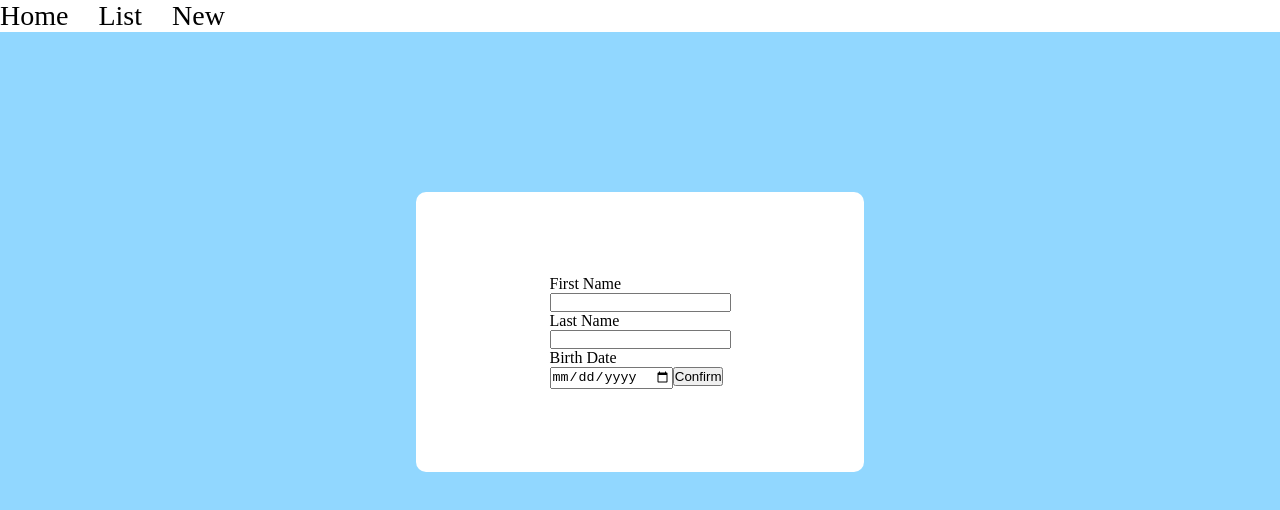
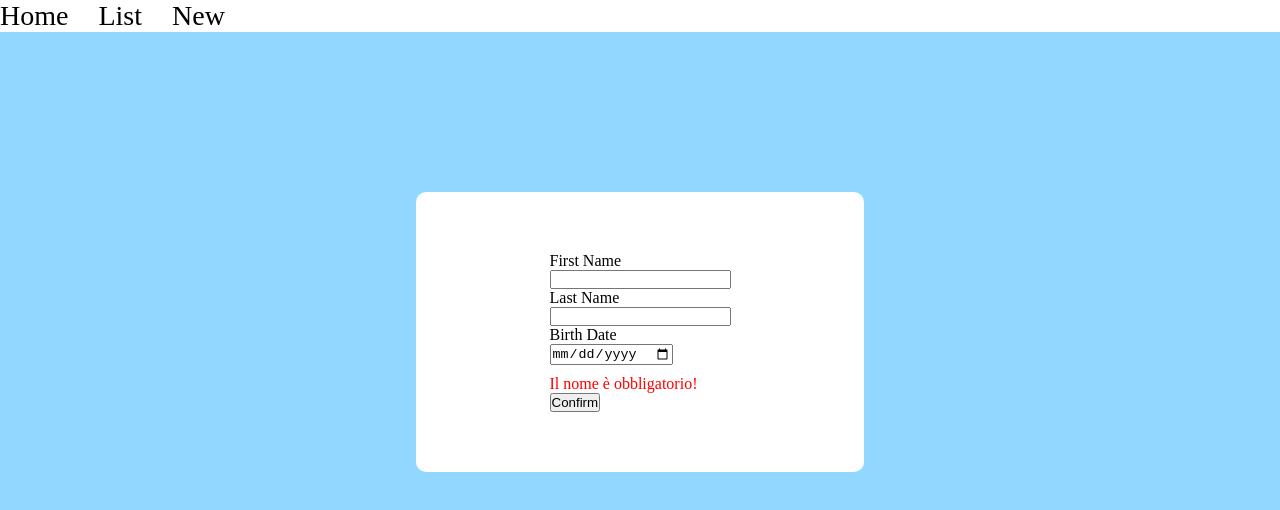
Before and after one commit to riccardo-ottavi/birthdayRememberer, a React (Vite) app: page /new in a window 1280 px wide. Shown: the top 510 px of the page. Built offline with nearby package versions, Linux system fonts and the light colour scheme; no server answers.

Commit message:
validazione form

```diff
--- a/src/pages/NewPersonPage.jsx
+++ b/src/pages/NewPersonPage.jsx
@@ -1,9 +1,15 @@
-import { useContext, useState } from "react"
+import { useContext, useState, useMemo } from "react"
 import { GlobalContext } from "../contexts/BirthdayContext";
 
 export default function NewPersonPage(){
 
-    const [formData, setFormData] = useState({})
+    const [formData, setFormData] = useState({
+        firstName: "",
+        lastName: "",
+        birthDate: ""
+    });
+
+    const symbols = ["!", "@", "#", "$", "%", "^", "&", "*", "(", ")", "_", "+", "="];
 
     const {setPeople} = useContext(GlobalContext)
 
@@ -31,6 +37,47 @@ export default function NewPersonPage(){
     }
 }
 
+    const fieldError = useMemo(() => {
+
+        if (formData.firstName.trim().length === 0) {
+            return "Il nome è obbligatorio!";
+        }
+
+        if (formData.lastName.trim().length === 0) {
+            return "Il cognome è obbligatorio!";
+        }
+
+        if (!isFieldValid(formData.firstName)) {
+            return "Il nome contiene caratteri non validi";
+        }
+
+        if (!isFieldValid(formData.lastName)) {
+            return "Il cognome contiene caratteri non validi";
+        }
+
+        if (!formData.birthDate) {
+            return "La data di nascita è obbligatoria";
+        }
+
+        const today = new Date();
+        const selectedDate = new Date(formData.birthDate);
+
+        if (selectedDate > today) {
+            return "La data non può essere nel futuro";
+        }
+
+        return null;
+
+    }, [formData]);
+
+    function isFieldValid(field) {
+
+        if([...field].some((char) => symbols.includes(char))) return false
+
+        return true
+    }
+
+
     function setFieldValue(e){
         const { value, name } = e.target;
         setFormData({ ...formData, [name]: value });
@@ -45,6 +92,11 @@ export default function NewPersonPage(){
             <input type="text" name="lastName" onChange={setFieldValue}/>
             <p>Birth Date</p>
             <input type="date" name="birthDate" onChange={setFieldValue}/>
+            {fieldError && (
+                    <p style={{ color: "red", marginTop: "10px" }}>
+                        {fieldError}
+                    </p>
+                )}
             <button type="submit">Confirm</button>
            </form>
         </div>
```
